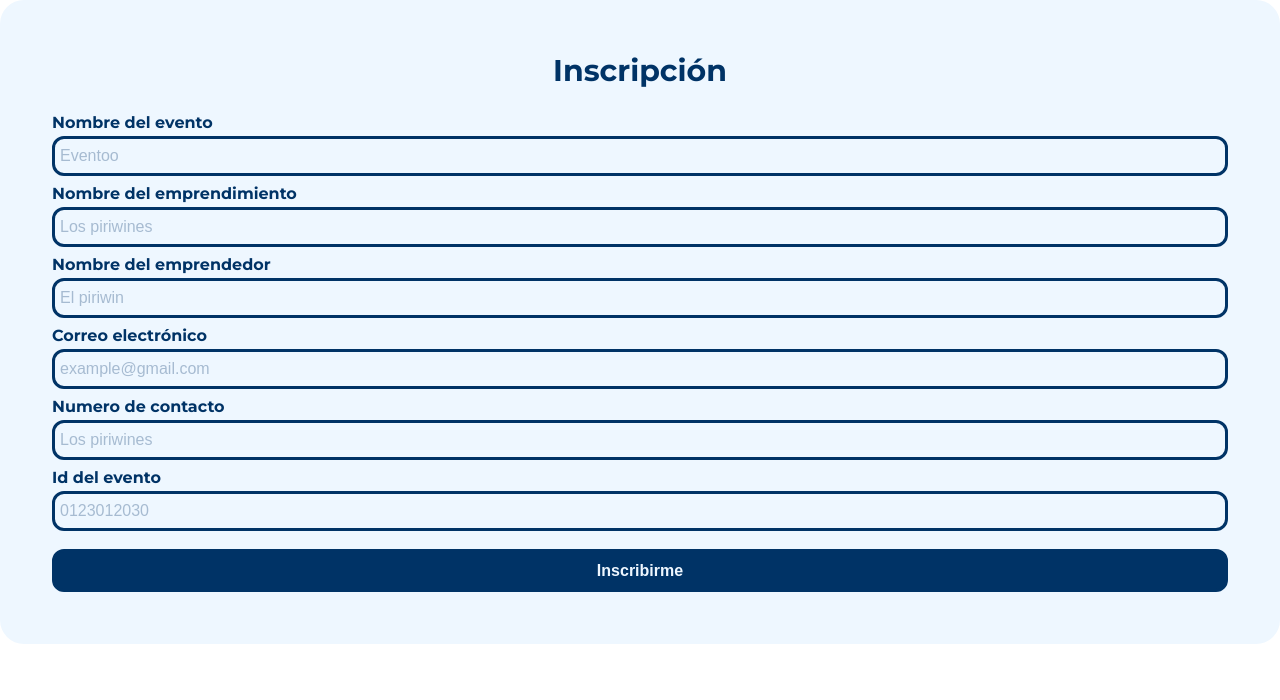
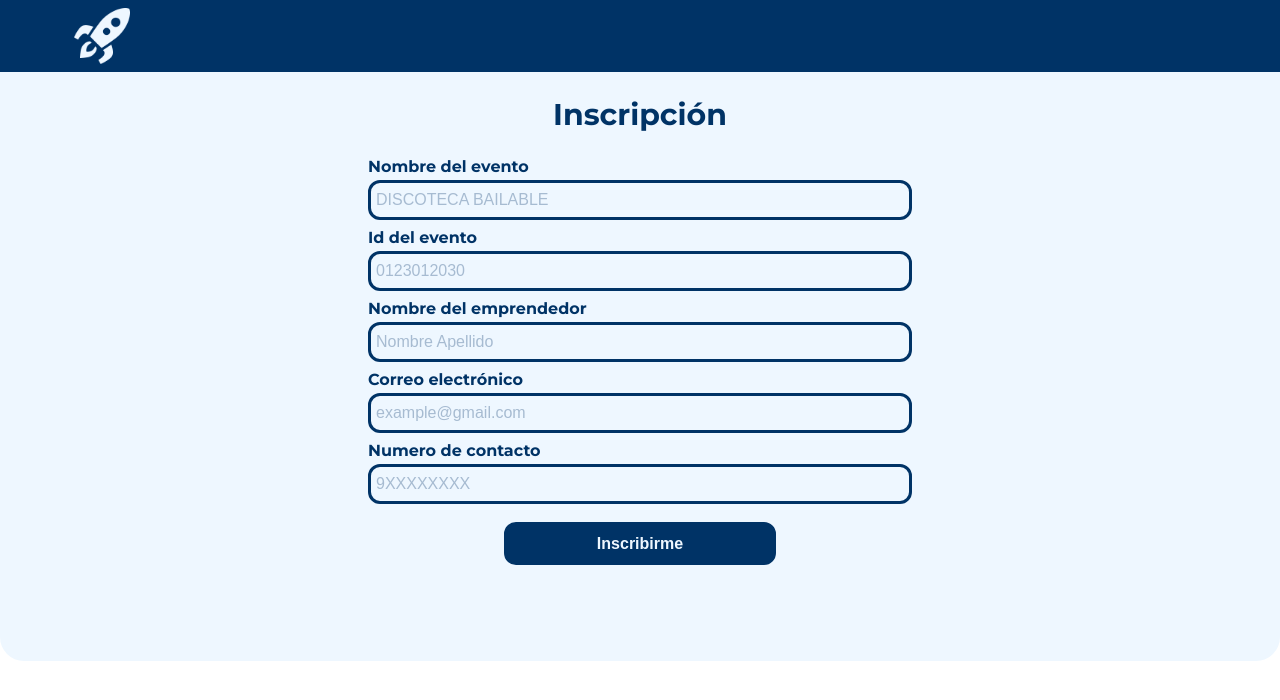
Before and after one commit to CrisNK/Proyecto-MDD, a React (Vite) app in the folder frontend/: page /inscripciones/inscribir in a window 1280 px wide. Shown: the top 700 px of the page. Built offline with nearby package versions, Linux system fonts and the light colour scheme; no server answers.

Commit message:
Implementacion inscripcion a un evento

```diff
--- a/frontend/src/components/Navbar.jsx
+++ b/frontend/src/components/Navbar.jsx
@@ -46,6 +46,9 @@ const Navbar = ({ isHomePage }) => {
                         <li className={location.pathname === "/perfil" ? "active" : ""}>
                             <NavLink to="/profile">Perfil</NavLink>
                         </li>
+                        <li className={location.pathname === "/Inscripciones" ? "active" : ""}>
+                            <NavLink to="/inscripciones/inscribir">Incribir evento</NavLink>
+                        </li>
                         <li className={location.pathname === "/" ? "active" : ""}>
                             <NavLink to="/" onClick={logoutSubmit}>Cerrar</NavLink>
                         </li>
--- a/frontend/src/helpers/alert.js
+++ b/frontend/src/helpers/alert.js
@@ -6,7 +6,7 @@ export const showSuccessAlert = () => {
         icon: "success",
         title: "Inscripción enviada!",
         showConfirmButton: false,
-        timer: 1500,
+        timer: 3500,
       });
 }
 
@@ -16,6 +16,16 @@ export const showErrorAlert = () => {
         icon: "error",
         title: "Error al enviar la inscripción!",
         showConfirmButton: false,
-        timer: 1500,
+        timer: 3500,
       });
 }
+
+export const noEncontrado = () => {
+  Swal.fire({
+      position: "top-end",
+      icon: "error",
+      title: "Evento no encontrado!",
+      showConfirmButton: false,
+      timer: 3500,
+    });
+}
--- a/frontend/src/pages/Inscripcion.jsx
+++ b/frontend/src/pages/Inscripcion.jsx
@@ -1,11 +1,11 @@
 import { useNavigate } from "react-router-dom";
 import Form from "../components/Form";
 import { postInscripcion } from "../services/inscripcion.service";
+import Navbar from '../components/Navbar'
 
 function Inscripcion()  {
 
     const navigate = useNavigate();
-
     const inscripcionSubmit = (data) => {
         console.log('Datos del formulario:', data); // Ver los datos del formulario
         postInscripcion(data).then(() => {
@@ -21,27 +21,35 @@ function Inscripcion()  {
     };
     return (
         <>
+        <Navbar/>
             <Form
                 title="Inscripción"
                 fields={[
                     {
                         label: "Nombre del evento",
                         name: "nombreEvento",
-                        placeholder: "Eventoo",
+                        placeholder: "DISCOTECA BAILABLE",
                         type: "text",
                         required: true,
                     },
                     {
+                        label: "Id del evento",
+                        name: "eventoId",
+                        placeholder: "0123012030",
+                        type: "text",
+                        required: true,
+                    },
+                    /*{
                         label: "Nombre del emprendimiento",
                         name: "nombreEmprendimiento",
                         placeholder: "Los piriwines",
                         type: "text",
-                        required: true,
-                    },
+                        required: false,
+                    },*/
                     {
                         label: "Nombre del emprendedor",
                         name: "nombreEmprendedor",
-                        placeholder: "El piriwin",
+                        placeholder: "Nombre Apellido",
                         type: "text",
                         required: true,
                     },
@@ -55,18 +63,10 @@ function Inscripcion()  {
                     {
                         label: "Numero de contacto",
                         name: "numeroContacto",
-                        placeholder: "Los piriwines",
+                        placeholder: "9XXXXXXXX",
                         type: "number",
                         required: true,
                     },
-                    {
-                        label: "Id del evento",
-                        name: "eventoId",
-                        placeholder: "0123012030",
-                        type: "text",
-                        required: true,
-                    },
-
                 ]}
                 buttonText="Inscribirme"
                 onSubmit={inscripcionSubmit}
--- a/frontend/src/pages/Register.jsx
+++ b/frontend/src/pages/Register.jsx
@@ -25,6 +25,12 @@ const Register = () => {
 						placeholder: "",
 						type: "text",
 					},
+					{
+						label: "Nombre emprendimiento",
+                        name: "emprendimiento",
+						placeholder: "",
+                        type: "text",
+                    },
                     {
 						label: "Correo electrónico",
                         name: "email",
@@ -34,7 +40,7 @@ const Register = () => {
                     {
 						label: "RUT",
                         name: "rut",
-                        placeholder: "23.770.330-1",
+                        placeholder: "XX.XXX.XXX-X",
                         type: "text",
                     },
 					{
--- a/frontend/src/services/inscripcion.service.js
+++ b/frontend/src/services/inscripcion.service.js
@@ -1,5 +1,5 @@
 import axios from './root.service.js';
-import { showSuccessAlert, showErrorAlert } from '../helpers/alert.js';
+import { showSuccessAlert, showErrorAlert, noEncontrado } from '../helpers/alert.js';
 
 export async function postInscripcion(data) {
     try {
@@ -10,7 +10,7 @@ export async function postInscripcion(data) {
 
         if (status === 201) {
             showSuccessAlert();
-        } else {
+        } else{
             showErrorAlert();
         }
 
--- a/frontend/src/styles/form.css
+++ b/frontend/src/styles/form.css
@@ -7,7 +7,7 @@
 
 .form-style {
 	background-color: #eef7ff;
-	padding: 6.5vh;
+	padding: 12vh;
 	display: flex;
 	flex-direction: column;
 	border-radius: 24px;
@@ -55,7 +55,7 @@
 		padding: 1.2vh 0;
 		border-radius: 12px;
 		border: none;
-		width: 100%;
+		width: 25%;
 		background-color: #003366;
 		color: #eef7ff;
 		font-weight: bold;
@@ -72,7 +72,7 @@
 	div {
 		display: flex;
 		flex-direction: column;
-		width: 100%;
+		width: 50%;
 		p {
 			margin: 0;
 			padding: 2vh 0 0 0;
```
Also changed, not shown: 2 other files (tests, documents, lock files or other folders).
